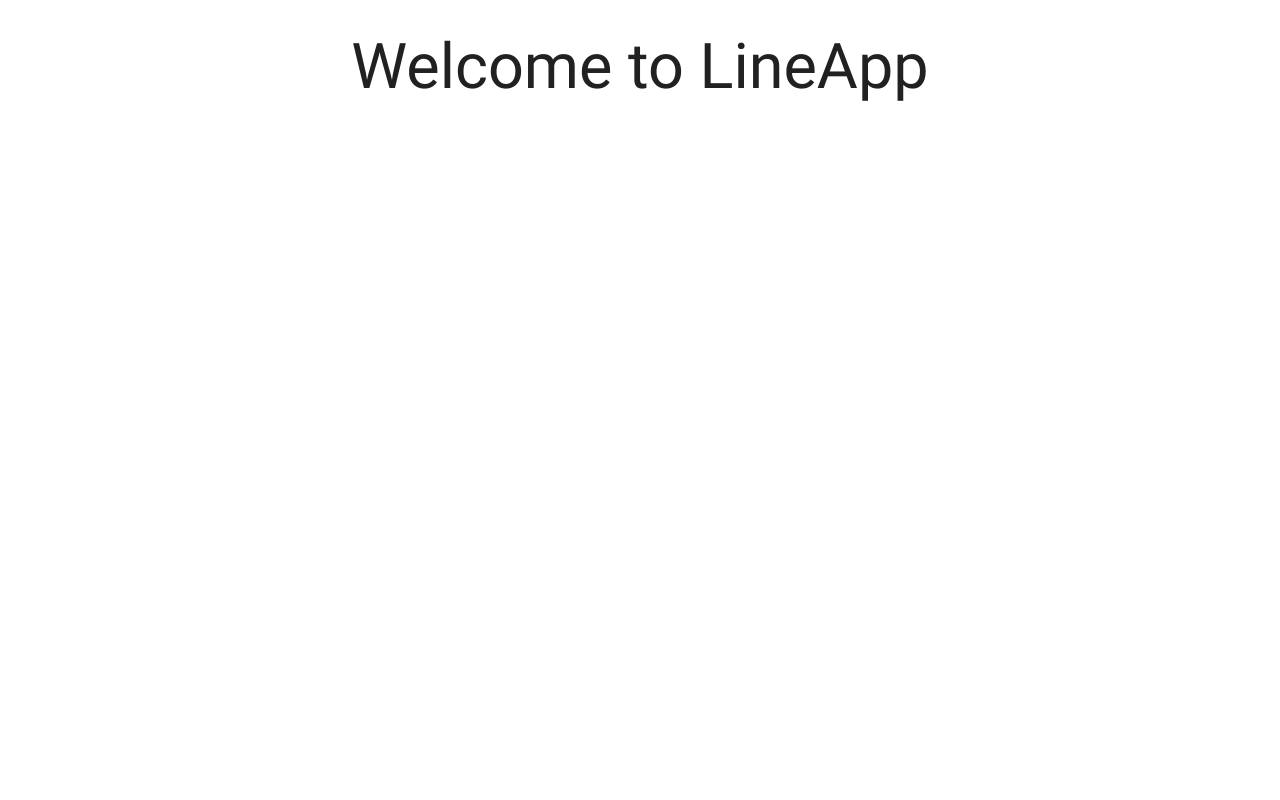
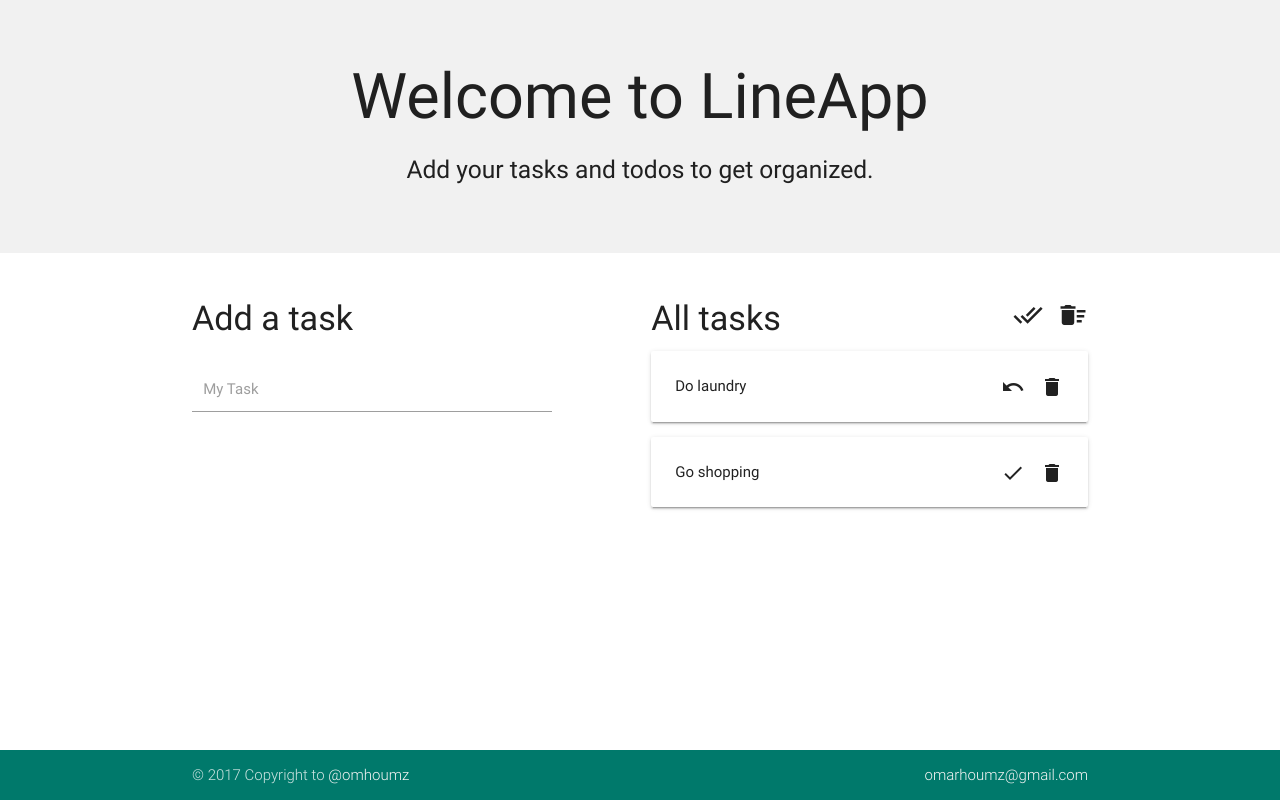
Before and after one commit to omarhoumz/lineapp, a React app: page / in a window 1280 px wide. Built offline with nearby package versions, Linux system fonts and the light colour scheme.

Commit message:
Adds main components: * Adds header, main and footer components * Adds Styling with materialize framework * Adds custom favicon

```diff
--- a/public/index.html
+++ b/public/index.html
@@ -5,10 +5,10 @@
         <meta name="viewport" content="width=device-width, initial-scale=1, shrink-to-fit=no">
 
         <link rel="manifest" href="%PUBLIC_URL%/manifest.json">
-        <link rel="shortcut icon" href="%PUBLIC_URL%/favicon.ico">
+        <link rel="shortcut icon" href="%PUBLIC_URL%/favicon.png">
 
-        <!-- Compiled and minified CSS -->
         <link rel="stylesheet" href="https://cdnjs.cloudflare.com/ajax/libs/materialize/0.100.2/css/materialize.min.css">
+        <link href="https://fonts.googleapis.com/icon?family=Material+Icons" rel="stylesheet">
 
         <title>LineApp</title>
     </head>
--- a/src/LineApp.css
+++ b/src/LineApp.css
@@ -1,3 +1,21 @@
-.LineApp {
-  text-align: center;
+body, .LineApp  {
+    display: flex;
+    min-height: 100vh;
+    flex-direction: column;
 }
+main{
+    flex: 1 0 auto;
+}
+.page-header {
+    background-color: #F1F1F1;
+    margin-bottom: 30px;
+}
+.page-header .container {
+    padding: 30px 0 60px;
+}
+.add-task .input-field {
+    padding-left: 0;
+}
+.add-task .input-field input {
+    padding-left: 0.75em;
+}
--- /dev/null
+++ b/src/components/Footer.js
@@ -0,0 +1,21 @@
+import React, { Component } from 'react';
+import '../LineApp.css';
+
+class Footer extends Component {
+  render() {
+    return (
+
+        <footer className="page-footer transparent">
+            <div className="footer-copyright teal darken-2">
+                <div className="container">
+                    © 2017 Copyright to <a className="grey-text text-lighten-4" href="https://github.com/omhoumz">@omhoumz</a>
+                    <a className="grey-text text-lighten-4 right" href="mailto://omarhoumz@gmail.com">omarhoumz@gmail.com</a>
+                </div>
+            </div>
+        </footer>
+
+    );
+  }
+}
+
+export default Footer;
--- /dev/null
+++ b/src/components/Header.js
@@ -0,0 +1,17 @@
+import React, { Component } from 'react';
+import '../LineApp.css';
+
+class Header extends Component {
+    render() {
+        return (
+            <header className="page-header">
+                <div className="container">
+                    <h1 className="center-align">Welcome to LineApp</h1>
+                    <h5 className="center-align">Add your tasks and todos to get organized.</h5>
+                </div>
+            </header>
+        );
+    }
+}
+
+export default Header;
--- a/src/components/LineApp.js
+++ b/src/components/LineApp.js
@@ -1,11 +1,17 @@
 import React, { Component } from 'react';
 import '../LineApp.css';
+
+import Footer from './Footer';
+import Header from './Header';
+import Main from './Main';
 
 class LineApp extends Component {
     render() {
         return (
             <div className="LineApp">
-         <h1 className="title">Welcome to LineApp</h1>
+                <Header />
+                <Main />
+                <Footer />
             </div>
         );
     }
--- /dev/null
+++ b/src/components/Main.js
@@ -0,0 +1,48 @@
+import React, { Component } from 'react';
+import '../LineApp.css';
+
+class Main extends Component {
+
+    clik(p) {
+        alert('Blah blas ' + p);
+    }
+
+    render() {
+        return (
+            <main className="main-content">
+                <div className="container">
+                    <div className="row">
+                        <div className="col s5 add-task">
+                            <h4>Add a task</h4>
+                            <div className="input-field col s12">
+                                <label htmlFor="task">My Task</label>
+                                <input type="text" id="task" title="task" />
+                            </div>
+                        </div>
+                        <div className="col offset-s1 s6 all-tasks">
+                            <h4>
+                                All tasks
+                                <i className="material-icons right small" onClick={this.clik.bind("haha")} >delete_sweep</i>
+                                <i className="material-icons right small" onClick={this.clik} >done_all</i>
+                            </h4>
+                            <div className="task-container">
+                                <div className="card-panel">
+                                    <span>Do laundry</span>
+                                    <i className="material-icons right" onClick={this.clik} >delete</i>
+                                    <i className="material-icons right" onClick={this.clik} >undo</i>
+                                </div>
+                                <div className="card-panel">
+                                    <span>Go shopping</span>
+                                    <i className="material-icons right" onClick={this.clik} >delete</i>
+                                    <i className="material-icons right" onClick={this.clik} >done</i>
+                                </div>
+                            </div>
+                        </div>
+                    </div>
+                </div>
+            </main>
+        );
+    }
+}
+
+export default Main;
```
Also changed, not shown: public/favicon.ico (deleted), public/favicon.png (added). Lines whose indentation alone changed are shown as unchanged.
